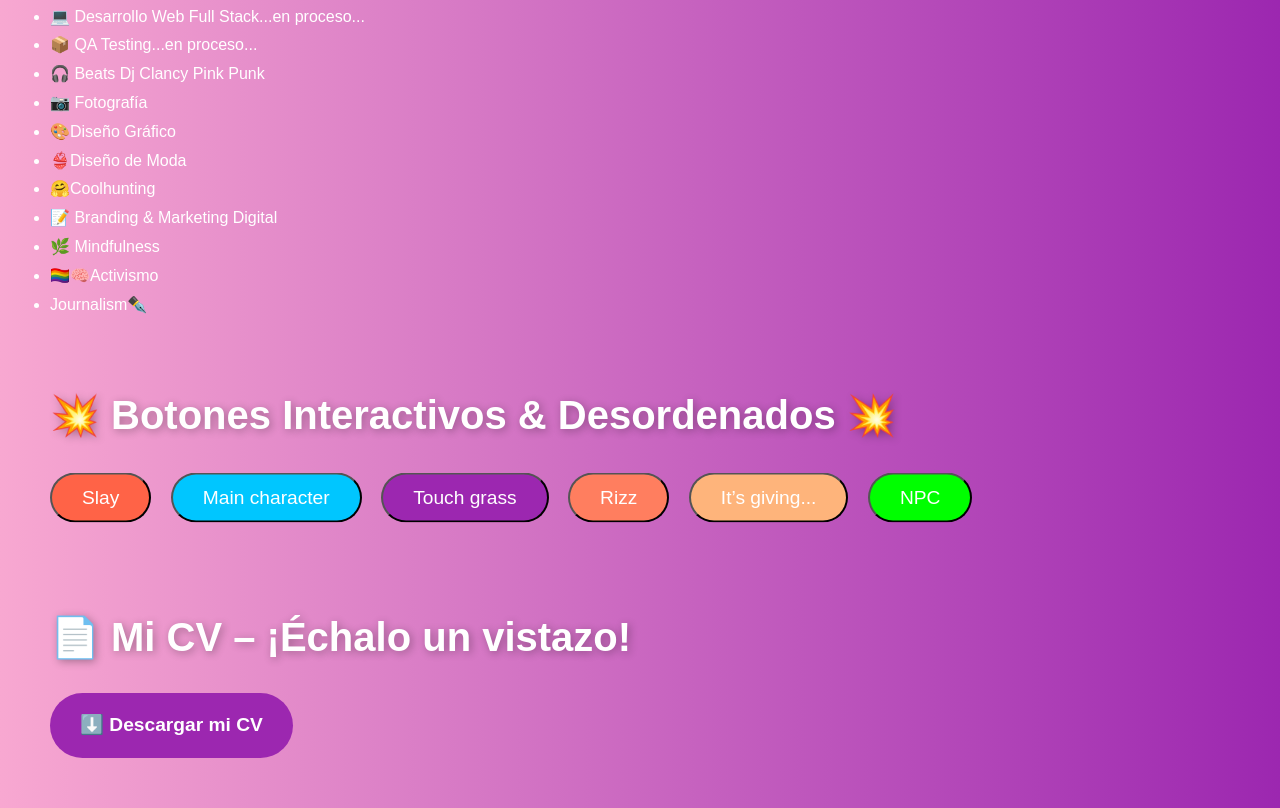
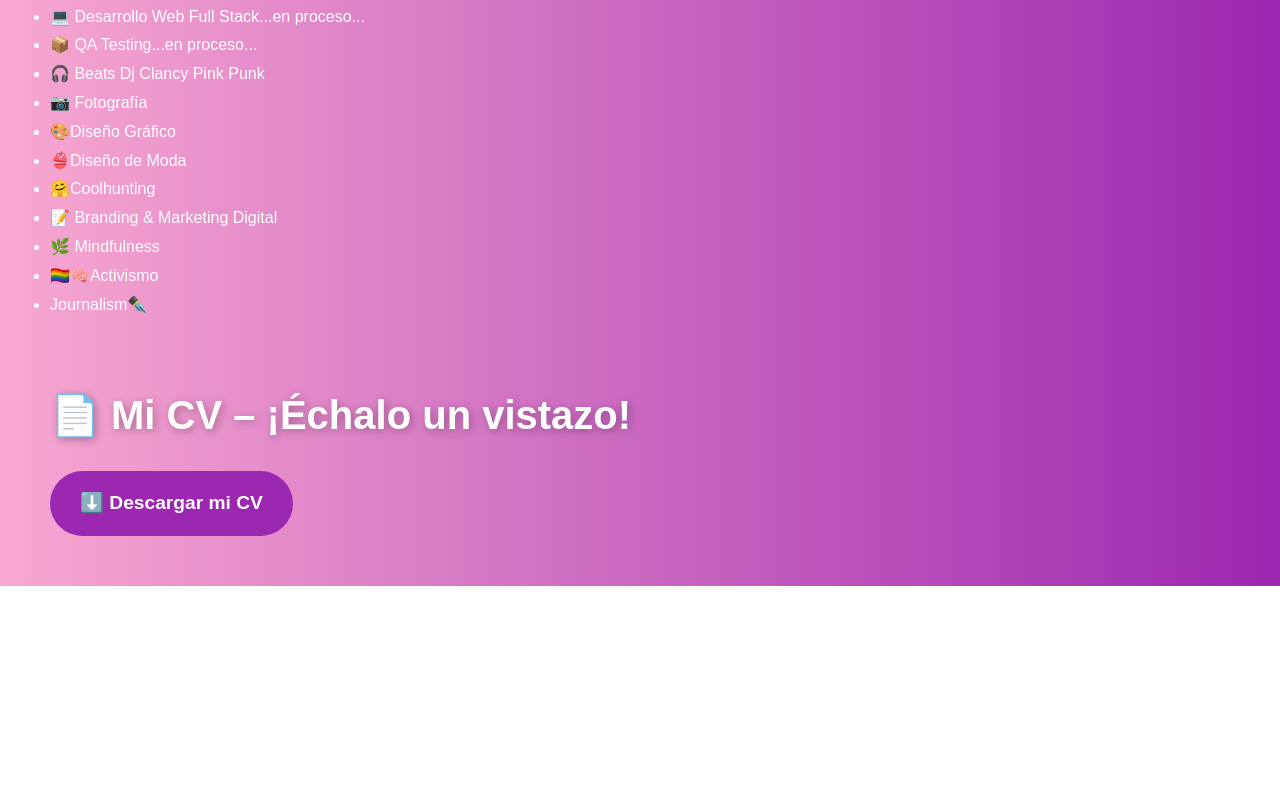
Before and after one commit to alejandrabarcena/bootcamp-prework, a plain HTML site: page index.html in a window 1280 px wide. Shown: the part 625-1433 px from the top of the page. After the commit the page ends 1211 px from the top, so only its background shows below. Drawn offline with Linux system fonts and the light colour scheme.

Commit message:
Update index.html

```diff
--- a/index.html
+++ b/index.html
@@ -45,18 +45,6 @@
          <li>Journalism✒️</li>
     </ul>
   </section>
-
-  <!-- Sección de Botones Desordenados -->
-  <section id="buttons">
-    <h2>💥 Botones Interactivos & Desordenados 💥</h2>
-    <button class="vibe-btn" style="background-color: #ff6347;">Slay</button>
-    <button class="vibe-btn" style="background-color: #00c6ff;">Main character</button>
-    <button class="vibe-btn" style="background-color: #9c27b0;">Touch grass</button>
-    <button class="vibe-btn" style="background-color: #ff7e5f;">Rizz</button>
-    <button class="vibe-btn" style="background-color: #feb47b;">It’s giving...</button>
-    <button class="vibe-btn" style="background-color: #00ff00;">NPC</button>
-  </section>
-
   <!-- Sección de "CV" -->
   <section id="cv">
     <h2>📄 Mi CV – ¡Échalo un vistazo!</h2>
```
